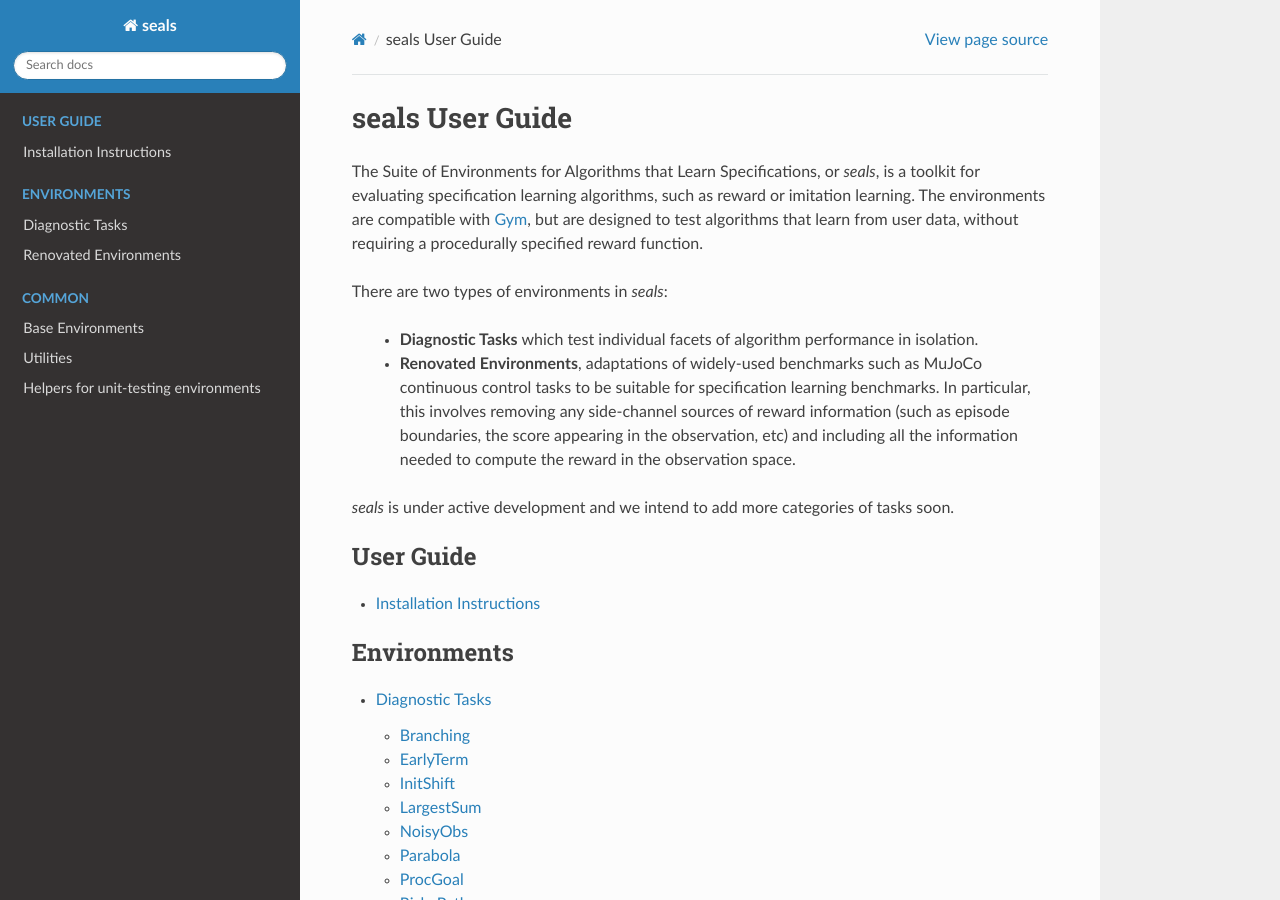
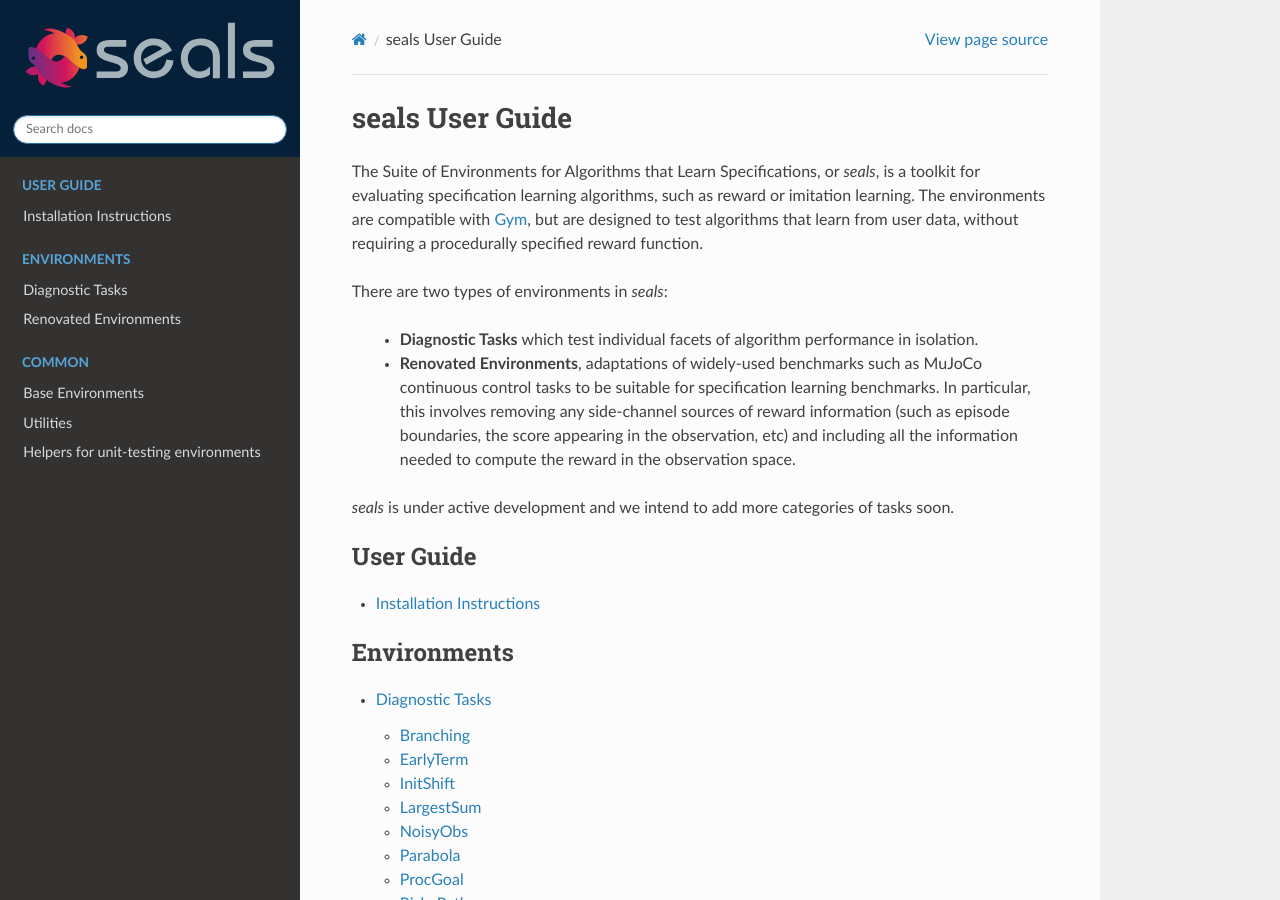
Before and after one commit to HumanCompatibleAI/seals, a Sphinx documentation site: the page built from docs/index.rst, in a window 1280 px wide and 900 px high. Built offline with Sphinx 7.4.7 and the Read the Docs theme 2.0.0, drawn with Linux system fonts in a browser that asks for light colours.

Commit message:
Add logo (#33)
* Add logo

* Update README.md

png->svg

* Update README.md

Remove align which is having no effect

* Change background color in docs

```diff
--- a/docs/conf.py
+++ b/docs/conf.py
@@ -61,8 +61,13 @@ exclude_patterns = ["_build", "Thumbs.db", ".DS_Store"]
 # a list of builtin themes.
 #
 html_theme = "sphinx_rtd_theme"
+html_logo = "_static/img/logo.svg"
+html_theme_options = {
+    "logo_only": True,
+    "style_nav_header_background": "#06203A",
+}
 
 # Add any paths that contain custom static files (such as style sheets) here,
 # relative to this directory. They are copied after the builtin static files,
 # so a file named "default.css" will overwrite the builtin "default.css".
-html_static_path = []
+html_static_path = ["_static"]
```
Also changed, not shown: README.md (+2 -0 lines), docs/_static/img/logo.svg (added).
